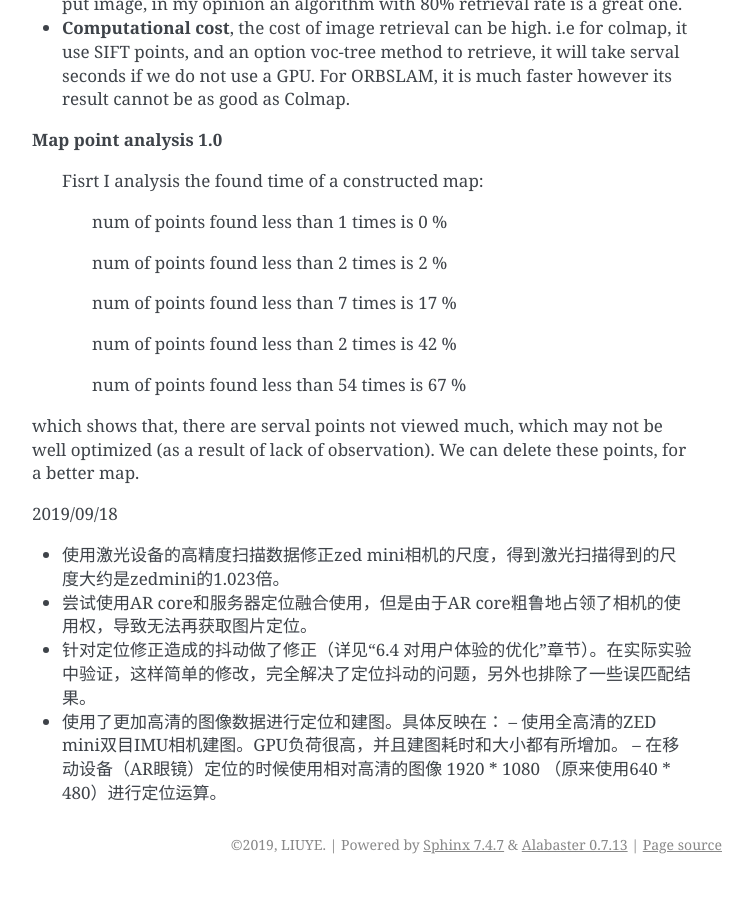
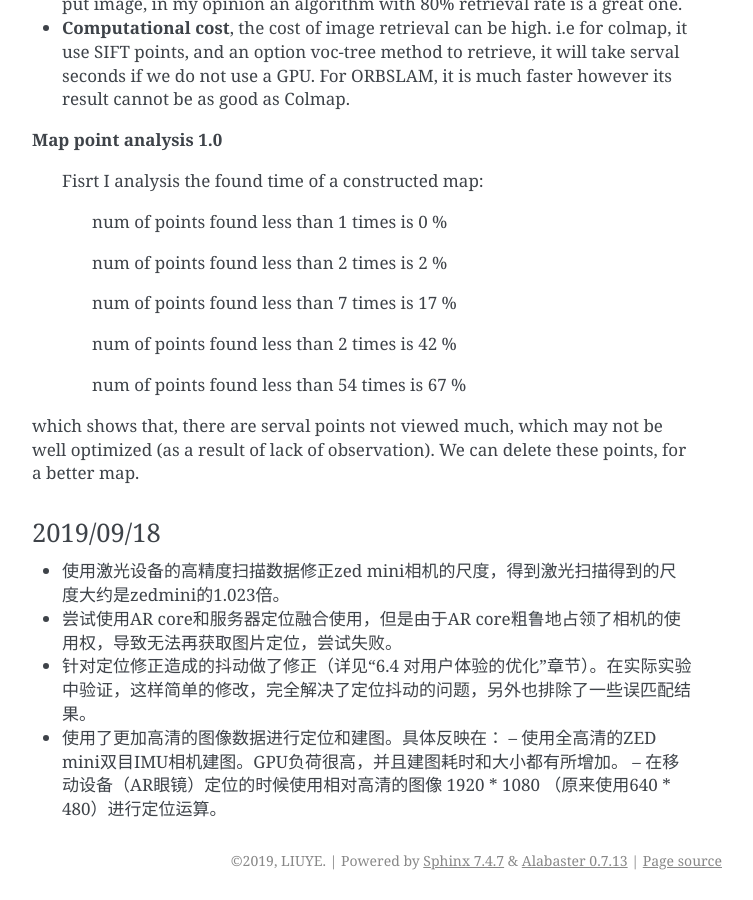
Before and after one commit to gggliuye/VIO, a Sphinx documentation site: the page built from docs/UnitySc/unityShadowCreator.rst, in a window 1280 px wide and 900 px high, scrolled down 15984 px. Shown: the whole window, without its empty margins (388-1141 px from the left). Built offline with Sphinx 7.4.7, drawn with Linux system fonts in a browser that asks for light colours.

Commit message:
Update unityShadowCreator.rst

```diff
--- a/docs/UnitySc/unityShadowCreator.rst
+++ b/docs/UnitySc/unityShadowCreator.rst
@@ -491,9 +491,10 @@ When trying to implement visual localization based on Colmap, I found the image
 which shows that, there are serval points not viewed much, which may not be well optimized (as a result of lack of observation). We can delete these points, for a better map.
 
 2019/09/18
+~~~~~~~~~~~~~~~~~~~~~
 
 + 使用激光设备的高精度扫描数据修正zed mini相机的尺度，得到激光扫描得到的尺度大约是zedmini的1.023倍。
-+ 尝试使用AR core和服务器定位融合使用，但是由于AR core粗鲁地占领了相机的使用权，导致无法再获取图片定位。
++ 尝试使用AR core和服务器定位融合使用，但是由于AR core粗鲁地占领了相机的使用权，导致无法再获取图片定位，尝试失败。
 + 针对定位修正造成的抖动做了修正（详见“6.4 对用户体验的优化”章节）。在实际实验中验证，这样简单的修改，完全解决了定位抖动的问题，另外也排除了一些误匹配结果。
 + 使用了更加高清的图像数据进行定位和建图。具体反映在：
   -- 使用全高清的ZED mini双目IMU相机建图。GPU负荷很高，并且建图耗时和大小都有所增加。
```
